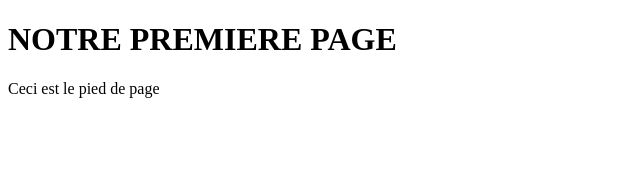
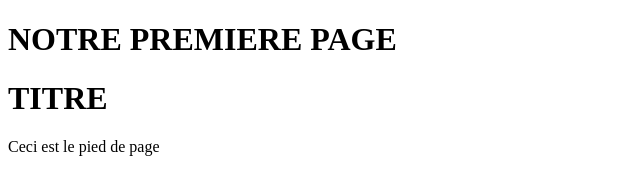
Before and after one commit to JulienRst/OpenGLIMAC, a plain HTML site: page index.html in a window 1280 px wide. Shown: the whole page, without its empty margins (0-640 px from the left). Drawn offline with Linux system fonts and the light colour scheme.

Commit message:
ADD TITLE ajout d'un titre h1 à la page

```diff
--- a/index.html
+++ b/index.html
@@ -6,6 +6,7 @@
 <body>
 	<header><h1>NOTRE PREMIERE PAGE</h1></header>
 
+	<H1>TITRE</H1>
 
 	<footer>Ceci est le pied de page</footer>
 </body>
```
